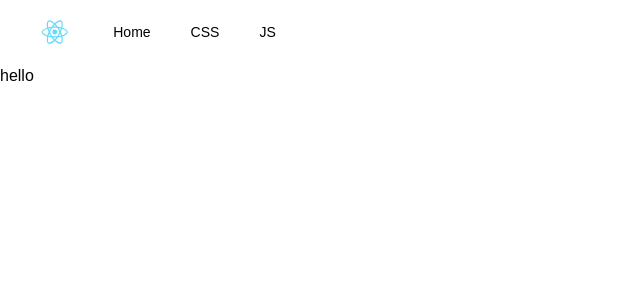
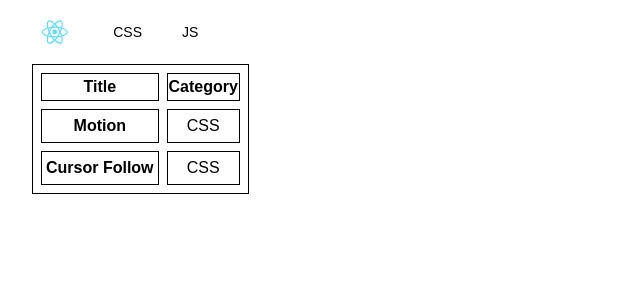
Before and after one commit to Takatokomori/Practices, a React (Create React App) app: page / in a window 1280 px wide. Shown: the top 300 px of the page, without its empty margins (0-640 px from the left). Built offline with nearby package versions, Linux system fonts and the light colour scheme.

Commit message:
add classes in header and layout

```diff
--- a/src/App.js
+++ b/src/App.js
@@ -1,9 +1,10 @@
 import Layout from "./components/layout";
+import Index from "./pages/index";
 
 function App() {
   return (
       <Layout>
-        <h1>hello</h1>
+        <Index />
       </Layout>
   );
 }
--- a/src/components/header.js
+++ b/src/components/header.js
@@ -1,9 +1,8 @@
-import { Disclosure, Menu, Transition } from '@headlessui/react'
-import { Bars3Icon, BellIcon, XMarkIcon } from '@heroicons/react/24/outline'
+import { Disclosure } from '@headlessui/react'
+import { Bars3Icon, XMarkIcon } from '@heroicons/react/24/outline'
 import Logo from "../logo.svg"
 
 const navigation = [
-  { name: 'Home', href: '#', current: true },
   { name: 'CSS', href: '/css', current: false },
   { name: 'JS', href: '/js', current: false },
 ]
@@ -32,6 +31,7 @@ export default function Header() {
               </div>
               <div className="flex flex-1 items-center justify-center sm:items-stretch sm:justify-start">
                 <div className="flex flex-shrink-0 items-center">
+                  <a href='/'>
                     <img
                       className="block h-8 w-auto lg:hidden rotate-180"
                       src={Logo}
@@ -42,6 +42,7 @@ export default function Header() {
                       src={Logo}
                       alt="Your Company"
                     />
+                  </a>
                 </div>
                 <div className="hidden sm:ml-6 sm:block">
                   <div className="flex space-x-4">
--- a/src/components/layout.js
+++ b/src/components/layout.js
@@ -5,7 +5,7 @@ export default function Layout({children}) {
   return (
     <>
      <Header />
-     <main>{children}</main>
+     <main className='mx-auto max-w-7xl px-2 sm:px-6 lg:px-8'>{children}</main>
     </>
   )
 }
--- /dev/null
+++ b/src/helpers/codeList.js
@@ -0,0 +1,14 @@
+const codeList = [
+    {
+        category: "CSS",
+        title: "Motion",
+        url: "motion",
+    },
+    {
+        category: "CSS",
+        title: "Cursor Follow",
+        url: "cursorFollow",
+    }
+];
+
+export default codeList;
--- /dev/null
+++ b/src/pages/index.js
@@ -0,0 +1,31 @@
+import React from 'react'
+import codeList from "../helpers/codeList";
+
+export default function Index() {
+  return (
+    <div>
+        <table class="border-separate border-spacing-2
+                      border border-slate-800 table-auto">
+            <thead>
+                <tr>
+                    <th className='border border-slate-800
+                                    text-center'>Title</th>
+                    <th className='border border-slate-800
+                                    text-center'>Category</th>
+                </tr>
+            </thead>
+            <tbody>
+            {codeList.map((data, i) =>(
+                <tr>
+                    <td className='border border-slate-800
+                                    text-center hover:text-purple
+                                    p-1 font-bold'><a href={data.url}>{data.title}</a></td>
+                    <td className='border border-slate-800
+                                    text-center p-1'>{data.category}</td>
+                </tr>
+            ))}
+            </tbody>
+        </table>
+    </div>
+  )
+}
```
Also changed, not shown: 11 other files (tests, documents, lock files or other folders). Lines whose indentation alone changed are shown as unchanged.
